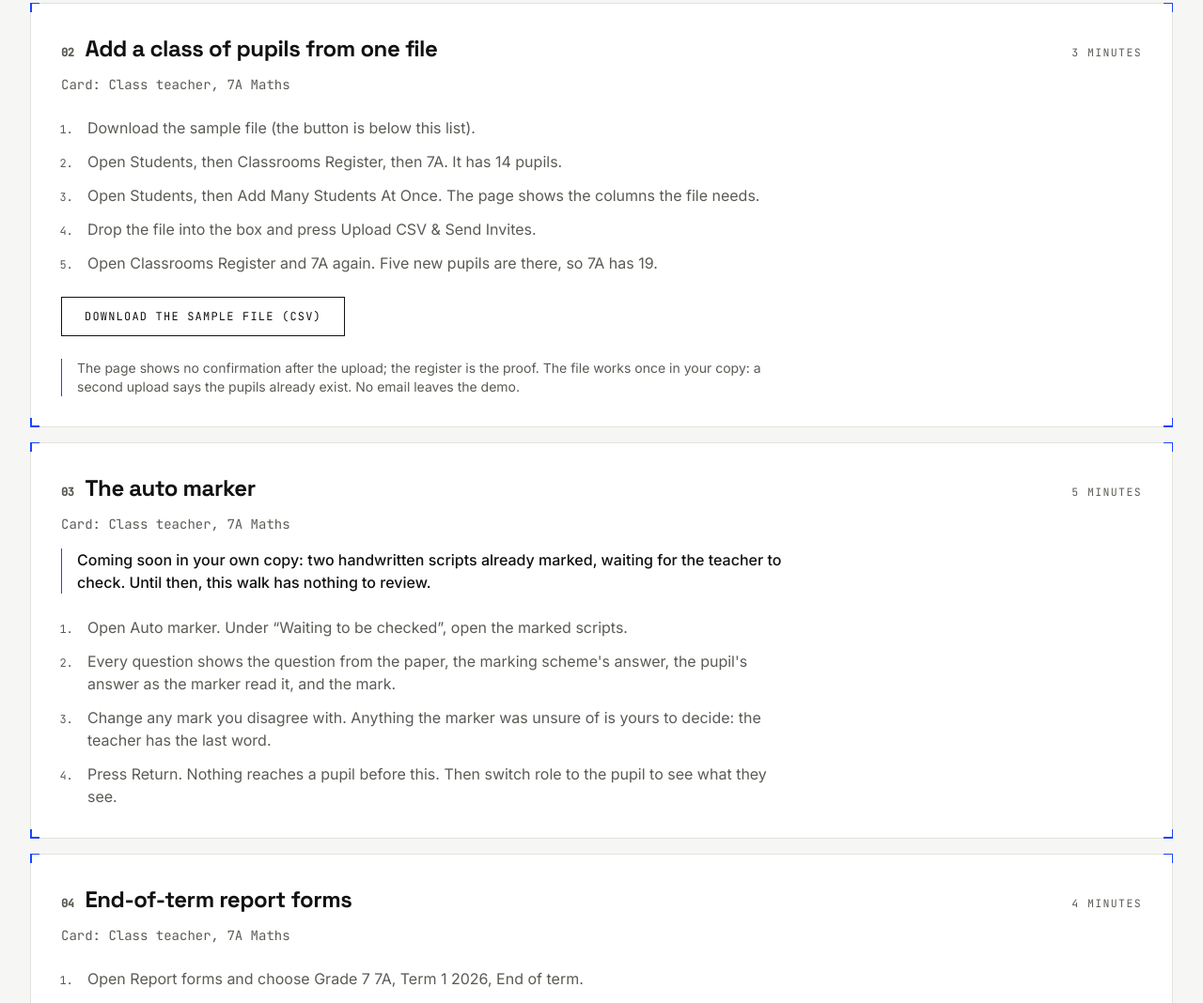
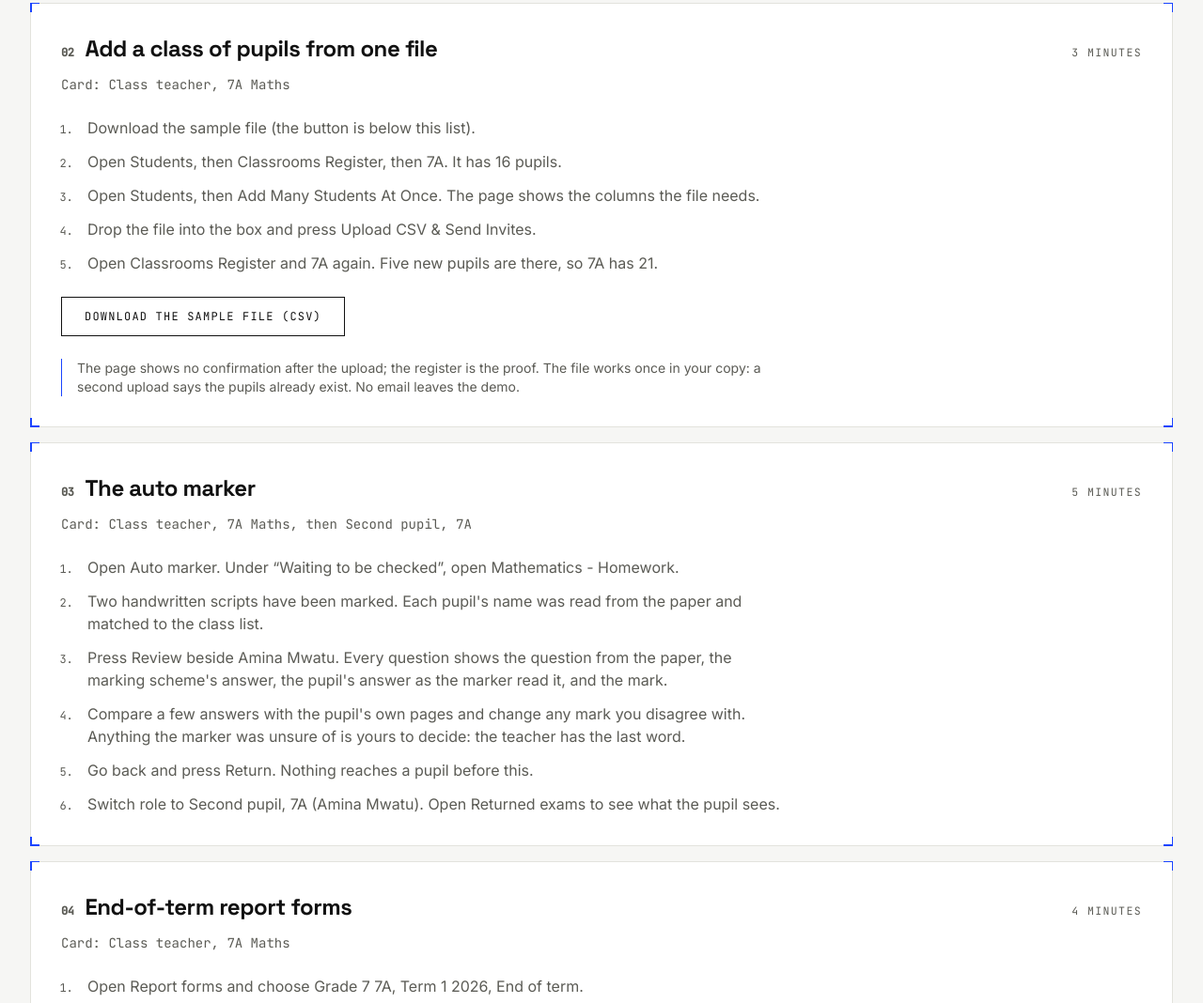
Before and after one commit to massenergy/tutortide-website, an Astro site: page /demo in a window 1280 px wide. Shown: the part 2298-3366 px from the top of the page at 94% size. Built offline with nearby package versions, Linux system fonts and the light colour scheme; Astro itself is replaced by a stand-in of ours.

Commit message:
Demo page: the auto-marker walk works in your own copy
The demo's seats now get the two marked scripts (Tutortide-Limited/
ai-student-companion PR 1222), and the 7A pupils have new names (Michael,
22 Nov). The auto-marker walk loses its 'coming soon' note and ends on the
Second pupil card (Amina Mwatu); 7A has 16 pupils, 21 after the CSV.

Co-Authored-By: Claude Opus 5.5 <noreply@anthropic.com>

```diff
--- a/src/pages/demo.astro
+++ b/src/pages/demo.astro
@@ -34,24 +34,25 @@ const walks = [
     time: "3 minutes",
     steps: [
       "Download the sample file (the button is below this list).",
-      "Open Students, then Classrooms Register, then 7A. It has 14 pupils.",
+      "Open Students, then Classrooms Register, then 7A. It has 16 pupils.",
       "Open Students, then Add Many Students At Once. The page shows the columns the file needs.",
       "Drop the file into the box and press Upload CSV & Send Invites.",
-      "Open Classrooms Register and 7A again. Five new pupils are there, so 7A has 19.",
+      "Open Classrooms Register and 7A again. Five new pupils are there, so 7A has 21.",
     ],
     note: "The page shows no confirmation after the upload; the register is the proof. The file works once in your copy: a second upload says the pupils already exist. No email leaves the demo.",
     download: true,
   },
   {
     title: "The auto marker",
-    card: "Class teacher, 7A Maths",
+    card: "Class teacher, 7A Maths, then Second pupil, 7A",
     time: "5 minutes",
-    soon: "Coming soon in your own copy: two handwritten scripts already marked, waiting for the teacher to check. Until then, this walk has nothing to review.",
     steps: [
-      "Open Auto marker. Under “Waiting to be checked”, open the marked scripts.",
-      "Every question shows the question from the paper, the marking scheme's answer, the pupil's answer as the marker read it, and the mark.",
-      "Change any mark you disagree with. Anything the marker was unsure of is yours to decide: the teacher has the last word.",
-      "Press Return. Nothing reaches a pupil before this. Then switch role to the pupil to see what they see.",
+      "Open Auto marker. Under “Waiting to be checked”, open Mathematics - Homework.",
+      "Two handwritten scripts have been marked. Each pupil's name was read from the paper and matched to the class list.",
+      "Press Review beside Amina Mwatu. Every question shows the question from the paper, the marking scheme's answer, the pupil's answer as the marker read it, and the mark.",
+      "Compare a few answers with the pupil's own pages and change any mark you disagree with. Anything the marker was unsure of is yours to decide: the teacher has the last word.",
+      "Go back and press Return. Nothing reaches a pupil before this.",
+      "Switch role to Second pupil, 7A (Amina Mwatu). Open Returned exams to see what the pupil sees.",
     ],
   },
   {
```
